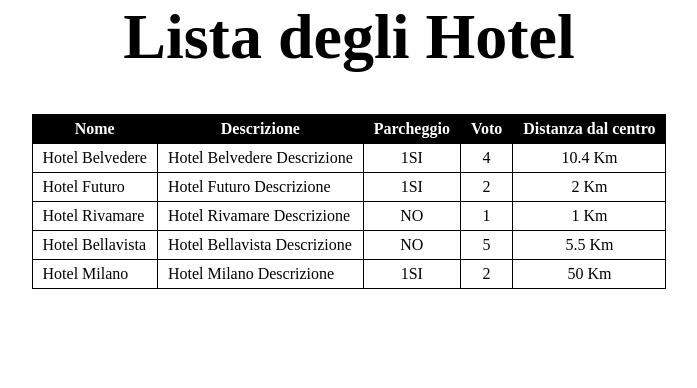
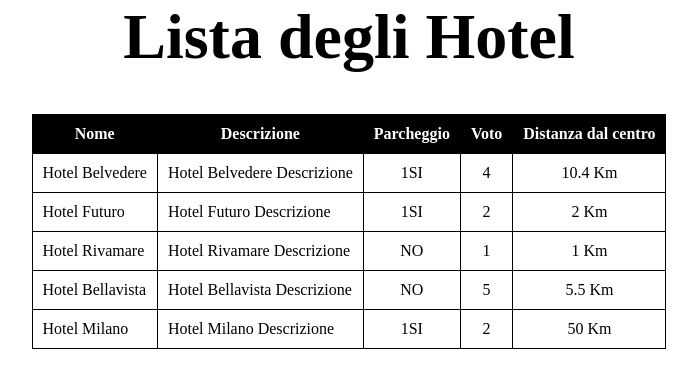
Before and after one commit to edocico/php-hotel, a PHP site: page / in a window 1280 px wide. Shown: the top 388 px of the page, without its empty margins (291-988 px from the left). Run offline with PHP 8.4, Linux system fonts and the light colour scheme.

Commit message:
fix style

```diff
--- a/style/style.css
+++ b/style/style.css
@@ -19,14 +19,14 @@
 }
 
 th {
-  padding: 5px 10px;
+  padding: 10px 10px;
   border: 1px solid black;
   color: white;
   background-color: black;
 }
 
 td {
-  padding: 5px 10px;
+  padding: 10px 10px;
   border: 1px solid black;
 }
 
```
